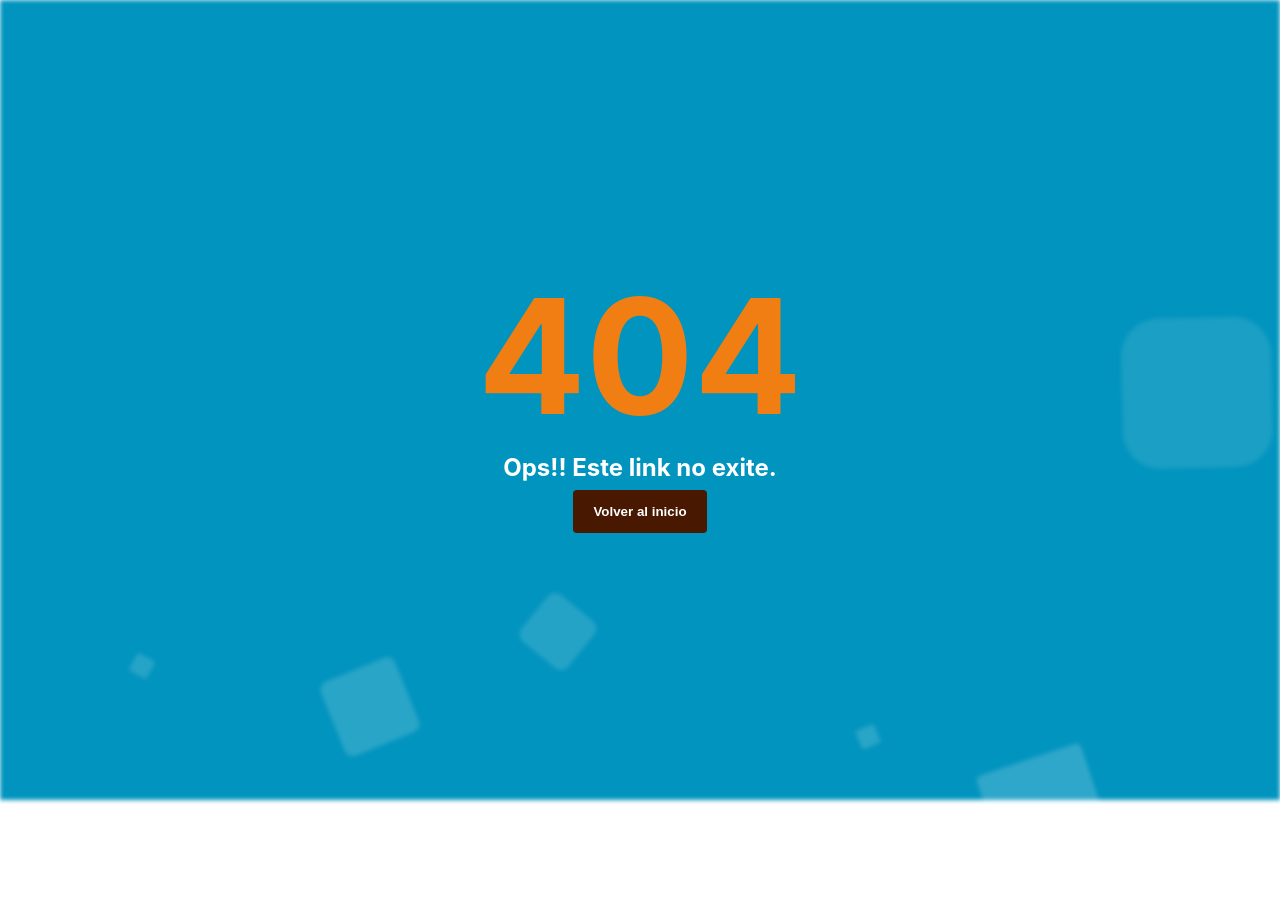
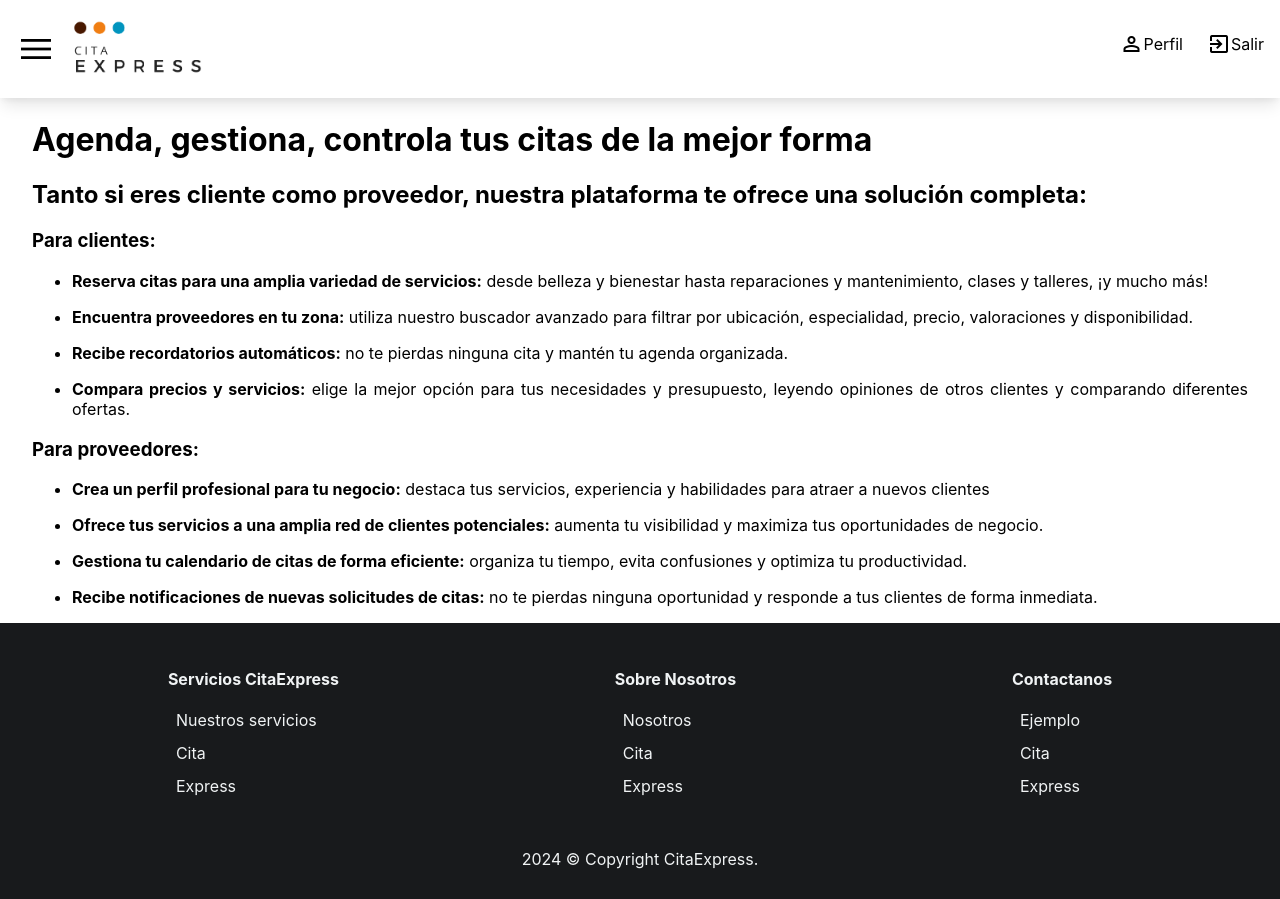
Before and after one commit to sgonzaec/cita-express-frontend-react, a React (Create React App) app: page /our-services in a window 1280 px wide. Before the commit this address had no page. Before the commit the page ends 800 px from the top, so only its background shows below. Built offline with nearby package versions, Linux system fonts and the light colour scheme.

Commit message:
feat: our services and link ready

```diff
--- a/src/Components/Shared/Footer/LinkList.json
+++ b/src/Components/Shared/Footer/LinkList.json
@@ -3,8 +3,8 @@
         "title": "Servicios CitaExpress",
         "list": [
             {
-                "name": "Ejemplo",
-                "path": "#"
+                "name": " Nuestros servicios",
+                "path": "/our-services"
             },
             {
                 "name": "Cita",
@@ -21,7 +21,7 @@
         "list": [
             {
                 "name": "Nosotros",
-                "path": "AboutUs"
+                "path": "/about-us"
             },
             {
                 "name": "Cita",
--- a/src/Pages/Home/Home.tsx
+++ b/src/Pages/Home/Home.tsx
@@ -47,24 +47,6 @@ const Home = () => {
               <button className="blue"></button>
             </div>
             <div id="displayText"></div>
-            <div>
-              <h2>Agenda, gestiona, controla tus citas de la mejor forma</h2>
-              <h3>Tanto si eres cliente como proveedor, nuestra plataforma te ofrece una solución completa:</h3>
-              <h3>Para clientes:</h3>
-              <ul>
-                <li><p><b>Reserva citas para una amplia variedad de servicios:</b> desde belleza y bienestar hasta reparaciones y mantenimiento, clases y talleres, ¡y mucho más!</p></li>
-                <li><p><b>Encuentra proveedores en tu zona:</b> utiliza nuestro buscador avanzado para filtrar por ubicación, especialidad, precio, valoraciones y disponibilidad.</p></li>
-                <li><p><b>Recibe recordatorios automáticos:</b> no te pierdas ninguna cita y mantén tu agenda organizada.</p></li>
-                <li><p><b>Compara precios y servicios:</b> elige la mejor opción para tus necesidades y presupuesto, leyendo opiniones de otros clientes y comparando diferentes ofertas.</p></li>
-              </ul>
-              <h3>Para proveedores:</h3>
-              <ul>
-                <li><p><b>Crea un perfil profesional para tu negocio:</b> destaca tus servicios, experiencia y habilidades para atraer a nuevos clientes</p></li>
-                <li><p><b>Ofrece tus servicios a una amplia red de clientes potenciales:</b> aumenta tu visibilidad y maximiza tus oportunidades de negocio.</p></li>
-                <li><p><b>Gestiona tu calendario de citas de forma eficiente:</b> organiza tu tiempo, evita confusiones y optimiza tu productividad.</p></li>
-                <li><p><b>Recibe notificaciones de nuevas solicitudes de citas:</b> no te pierdas ninguna oportunidad y responde a tus clientes de forma inmediata.</p></li>
-              </ul>
-            </div>
           </div>
         </div>
       </div>
--- /dev/null
+++ b/src/Pages/OurServices/OurServices.tsx
@@ -0,0 +1,30 @@
+import MainTemplate from "../../Templates/Main.template"
+
+const OurServices = () => {
+    return (
+        <MainTemplate>
+            <div style={{margin:"0 2em"}}>
+                <h1>Agenda, gestiona, controla tus citas de la mejor forma</h1>
+                <h2>Tanto si eres cliente como proveedor, nuestra plataforma te ofrece una solución completa:</h2>
+                <h3>Para clientes:</h3>
+                <ul>
+                    <li><p><b>Reserva citas para una amplia variedad de servicios:</b> desde belleza y bienestar hasta reparaciones y mantenimiento, clases y talleres, ¡y mucho más!</p></li>
+                    <li><p><b>Encuentra proveedores en tu zona:</b> utiliza nuestro buscador avanzado para filtrar por ubicación, especialidad, precio, valoraciones y disponibilidad.</p></li>
+                    <li><p><b>Recibe recordatorios automáticos:</b> no te pierdas ninguna cita y mantén tu agenda organizada.</p></li>
+                    <li><p><b>Compara precios y servicios:</b> elige la mejor opción para tus necesidades y presupuesto, leyendo opiniones de otros clientes y comparando diferentes ofertas.</p></li>
+                </ul>
+                <h3>Para proveedores:</h3>
+                <ul>
+                    <li><p><b>Crea un perfil profesional para tu negocio:</b> destaca tus servicios, experiencia y habilidades para atraer a nuevos clientes</p></li>
+                    <li><p><b>Ofrece tus servicios a una amplia red de clientes potenciales:</b> aumenta tu visibilidad y maximiza tus oportunidades de negocio.</p></li>
+                    <li><p><b>Gestiona tu calendario de citas de forma eficiente:</b> organiza tu tiempo, evita confusiones y optimiza tu productividad.</p></li>
+                    <li><p><b>Recibe notificaciones de nuevas solicitudes de citas:</b> no te pierdas ninguna oportunidad y responde a tus clientes de forma inmediata.</p></li>
+                </ul>
+            </div>
+        </MainTemplate>
+
+    )
+
+}
+
+export default OurServices
```
Also changed, not shown: src/routes/routes.tsx (+10 -4 lines).
